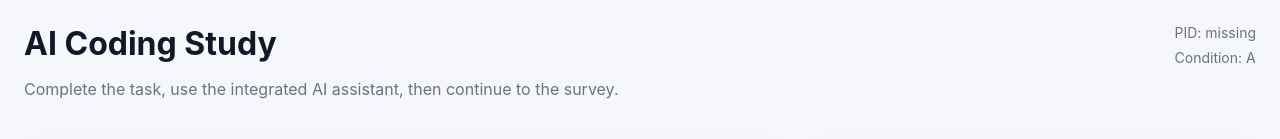
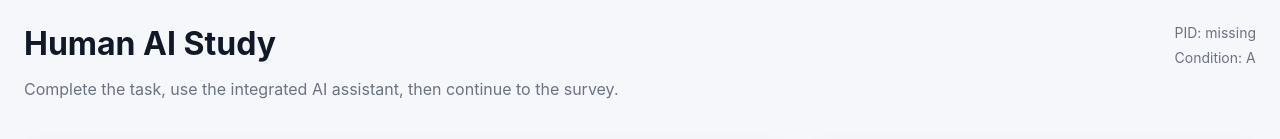
Before and after one commit to himel01/human_ai_study, a React (Vite) app: page / in a window 1280 px wide. Shown: the top 139 px of the page. Built offline with nearby package versions, Linux system fonts and the light colour scheme; no server answers.

Commit message:
Changed title

```diff
--- a/src/App.jsx
+++ b/src/App.jsx
@@ -125,7 +125,7 @@ export default function App() {
     <div className="app-shell">
       <header className="topbar">
         <div>
-          <h1>AI Coding Study</h1>
+          <h1>Human AI Study</h1>
           <p className="muted">
             Complete the task, use the integrated AI assistant, then continue to
             the survey.
```
